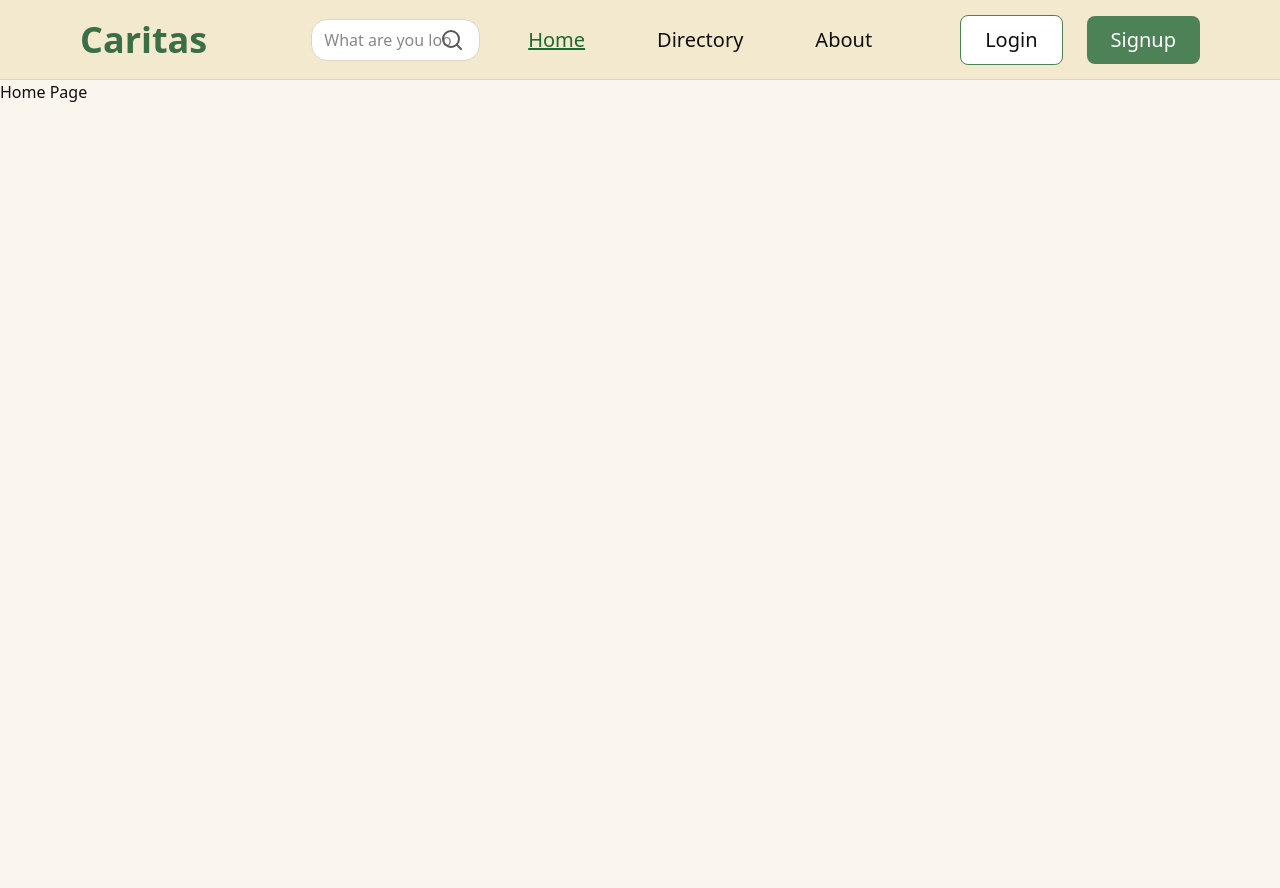
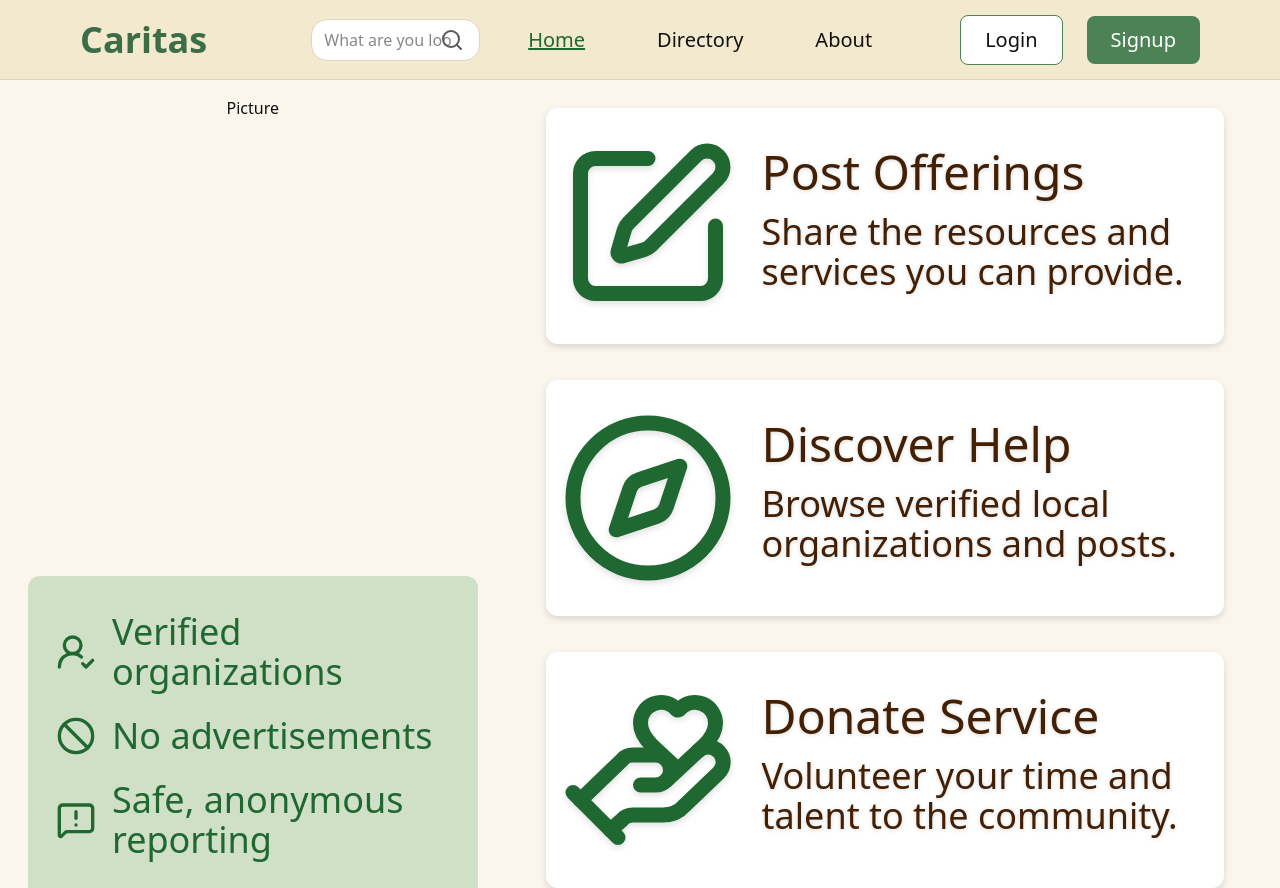
Before and after one commit to Yummypieisyummy/Caritas, a React (Vite) app in the folder frontend/: page / in a window 1280 px wide. Shown: the top 888 px of the page. Before the commit the page ends 800 px from the top, so only its background shows below. Built offline with nearby package versions, Linux system fonts and the light colour scheme.

Commit message:
added selling points and function cards to components to home page

```diff
--- /dev/null
+++ b/frontend/src/components/home/FunctionCards.tsx
@@ -0,0 +1,31 @@
+import { SquarePen, Compass, HandHeart } from 'lucide-react';
+
+const FunctionCards = () => {
+    return (
+        <div className="flex min-h-[calc(100vh-5rem)] grid grid-rows-3 mr-10 ml-10">
+            <article className="bg-white row-span-1 rounded-xl p-3 flex flex-row mb-6 mt-3 drop-shadow-md">
+                <SquarePen className="h-45 w-45 text-text-green mr-4 flex-shrink-0 mb-4 mt-4 drop-shadow-md" />
+                <div className="flex-1">
+                    <p className="flex text-yellow-950 text-5xl mt-7 ml-2 drop-shadow-sm"> Post Offerings </p>
+                    <p className="flex text-yellow-950 text-4xl mt-4 ml-2 drop-shadow-sm"> Share the resources and services you can provide. </p>
+                </div>
+            </article>
+            <article className="bg-white row-start-2 rounded-xl p-3 flex flex-row mb-6 mt-3 drop-shadow-md">
+                <Compass className="h-45 w-45 text-text-green mr-4 flex-shrink-0 mb-4 mt-4 drop-shadow-md" />
+                <div className="flex-1">
+                    <p className="flex text-yellow-950 text-5xl mt-7 ml-2 drop-shadow-sm"> Discover Help </p>
+                    <p className="flex text-yellow-950 text-4xl mt-4 ml-2 drop-shadow-sm"> Browse verified local organizations and posts. </p>
+                </div>
+            </article>
+            <article className="bg-white row-start-3 rounded-xl p-3 flex flex-row mb-6 mt-3 drop-shadow-md">
+                <HandHeart className="h-45 w-45 text-text-green mr-4 flex-shrink-0 mb-4 mt-4 drop-shadow-md" />
+                <div className="flex-1">
+                    <p className="text-yellow-950 text-5xl mt-7 ml-2 drop-shadow-sm"> Donate Service </p>
+                    <p className="text-yellow-950 text-4xl mt-4 ml-2 drop-shadow-sm"> Volunteer your time and talent to the community. </p>
+                </div>
+            </article>
+        </div>
+    );
+};
+
+export default FunctionCards;
--- /dev/null
+++ b/frontend/src/components/home/SellingPoints.tsx
@@ -0,0 +1,27 @@
+import { UserRoundCheck, Ban, MessageSquareWarning, HeartHandshake } from 'lucide-react';
+
+const SellingPoints = () => {
+    return (
+        <article className="bg-filter-bg w-full rounded-xl p-3 flex flex-col mb-6">
+            <header className="mb-6 ml-4"/>
+            <p className="text-2xl mb-6 ml-4 flex items-center">
+              <UserRoundCheck className="h-10 w-10 text-text-green mr-4 flex-shrink-0" />
+              <span className="text-text-green text-4xl"> Verified organizations </span>
+            </p>
+            <p className="text-2xl mb-6 ml-4 flex items-center">
+              <Ban className="h-10 w-10 text-text-green mr-4 flex-shrink-0" />
+              <span className="text-text-green text-4xl"> No advertisements </span>
+            </p>
+            <p className="text-2xl mb-6 ml-4 flex items-center">
+              <MessageSquareWarning className="h-10 w-10 text-text-green mr-4 flex-shrink-0" />
+              <span className="text-text-green text-4xl"> Safe, anonymous reporting </span>
+            </p>
+            <p className="text-2xl mb-6 ml-4 flex items-center">
+              <HeartHandshake className="h-10 w-10 text-text-green mr-4 flex-shrink-0" />
+              <span className="text-text-green text-4xl"> 100% charity-focused </span>
+            </p>
+        </article>
+    );
+};
+
+export default SellingPoints;
--- a/frontend/src/pages/HomePage.tsx
+++ b/frontend/src/pages/HomePage.tsx
@@ -1,7 +1,26 @@
 // Import Home components and files here
+import { UserRoundCheck, Ban, MessageSquareWarning, HeartHandshake } from 'lucide-react';
+import SellingPoints from '../components/home/SellingPoints';
+import FunctionCards from '../components/home/FunctionCards';
 
 const HomePage = () => {
-  return <div>Home Page</div>;
+  return (
+  <main className="flex min-h-[calc(100vh-5rem)]">
+    <div className="w-2/5">
+      <div className="grid grid-rows-2">
+          <section className="row-span-1 flex flex-row flex-1 px-7 py-4 justify-center">
+            <p> Picture </p>
+          </section>
+          <section className="row-start-2 flex flex-row flex-1 px-7 py-4">
+            <SellingPoints />
+          </section>
+      </div>
+    </div>
+    <div className="w-3/5 mt-4 mr-4">
+      <FunctionCards />
+    </div>
+  </main>
+  )
 };
 
 export default HomePage;
```
Also changed, not shown: frontend/src/components/home/home.txt (deleted).
